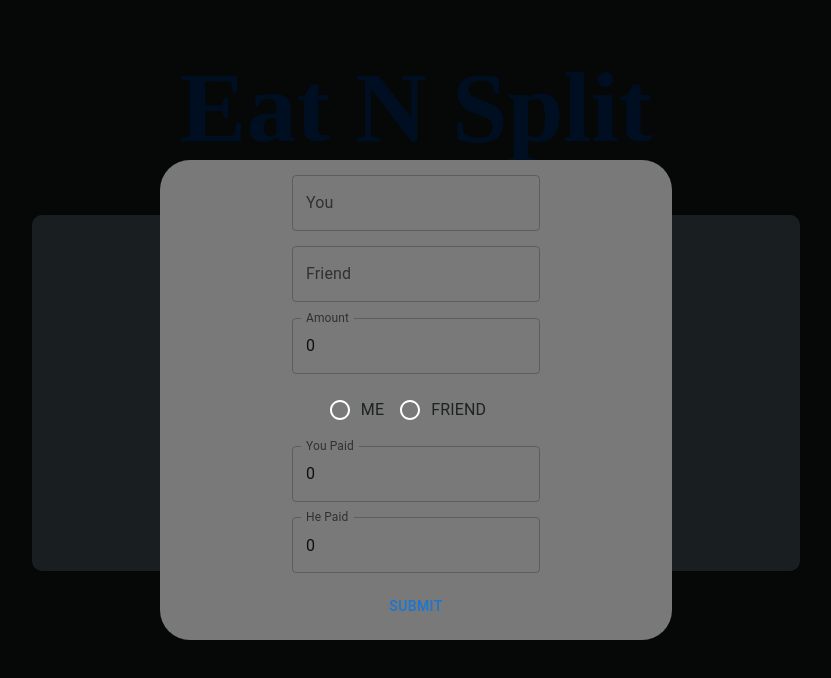
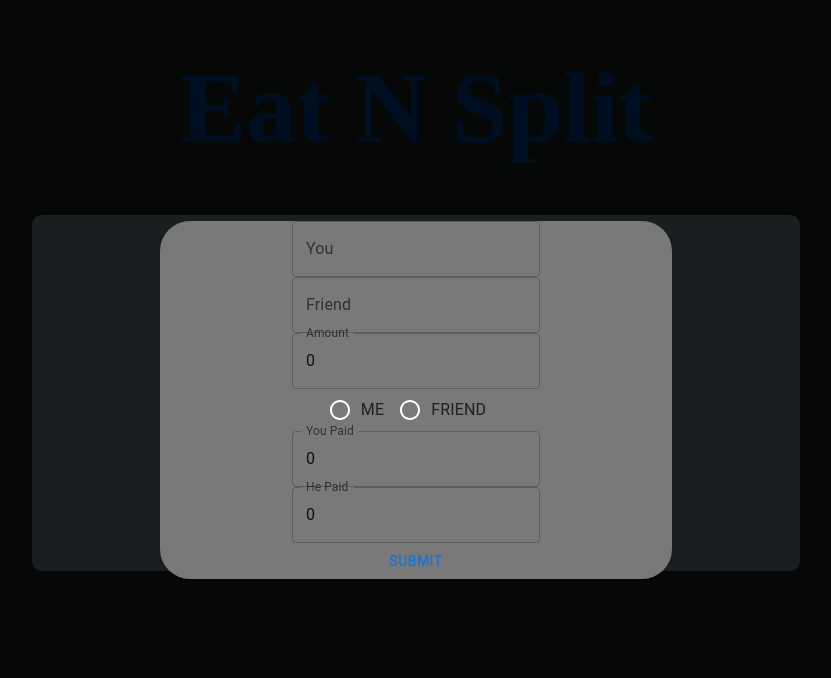
Before and after one commit to waleed2000x/EatNSplit, a React (Vite) app: page / in a window 1280 px wide. Both pictures are taken after a click on the button "Add". Shown: the top 678 px of the page, without its empty margins (224-1055 px from the left). Built offline with nearby package versions, Linux system fonts and the light colour scheme; a web font is replaced by a local one.

Commit message:
Modal height prob sovled

```diff
--- a/src/scss/index.css
+++ b/src/scss/index.css
@@ -128,7 +128,7 @@
   left: 0px;
   display: flex;
   width: 100%;
-  height: 100vh;
+  min-height: 100vh;
   background-color: rgba(0, 0, 0, 0.8);
   z-index: 2;
 }
--- a/src/scss/index.scss
+++ b/src/scss/index.scss
@@ -128,7 +128,7 @@ $grey: #7d98a1;
     left: 0px;
     display: flex;
     width: 100%;
-    height: 100vh;
+    min-height: 100vh;
     background-color: rgba(0, 0, 0, 0.8);
     z-index: 2;
     & form {
```
Also changed, not shown: 1 other file (tests, documents, lock files or other folders).
